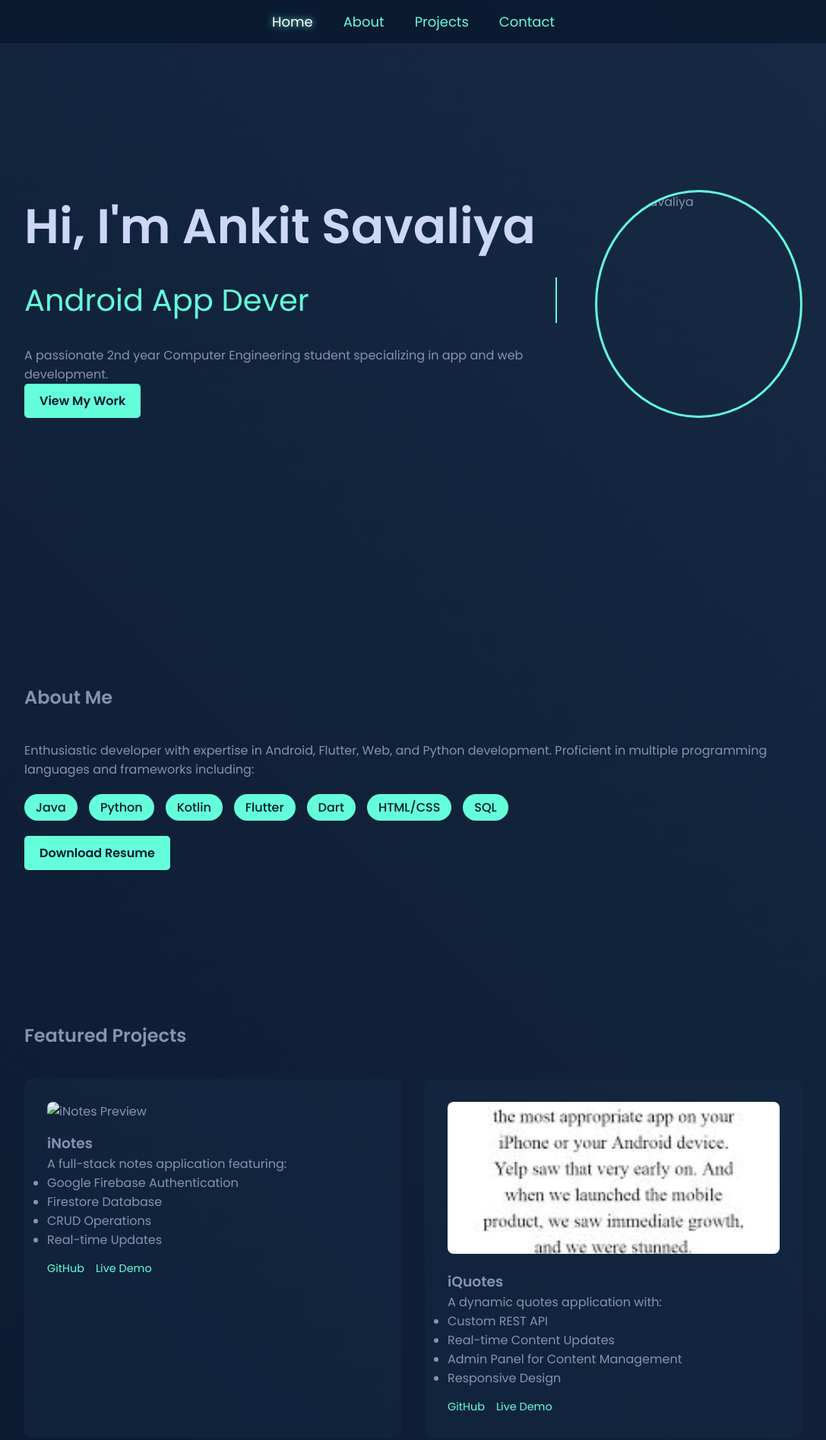
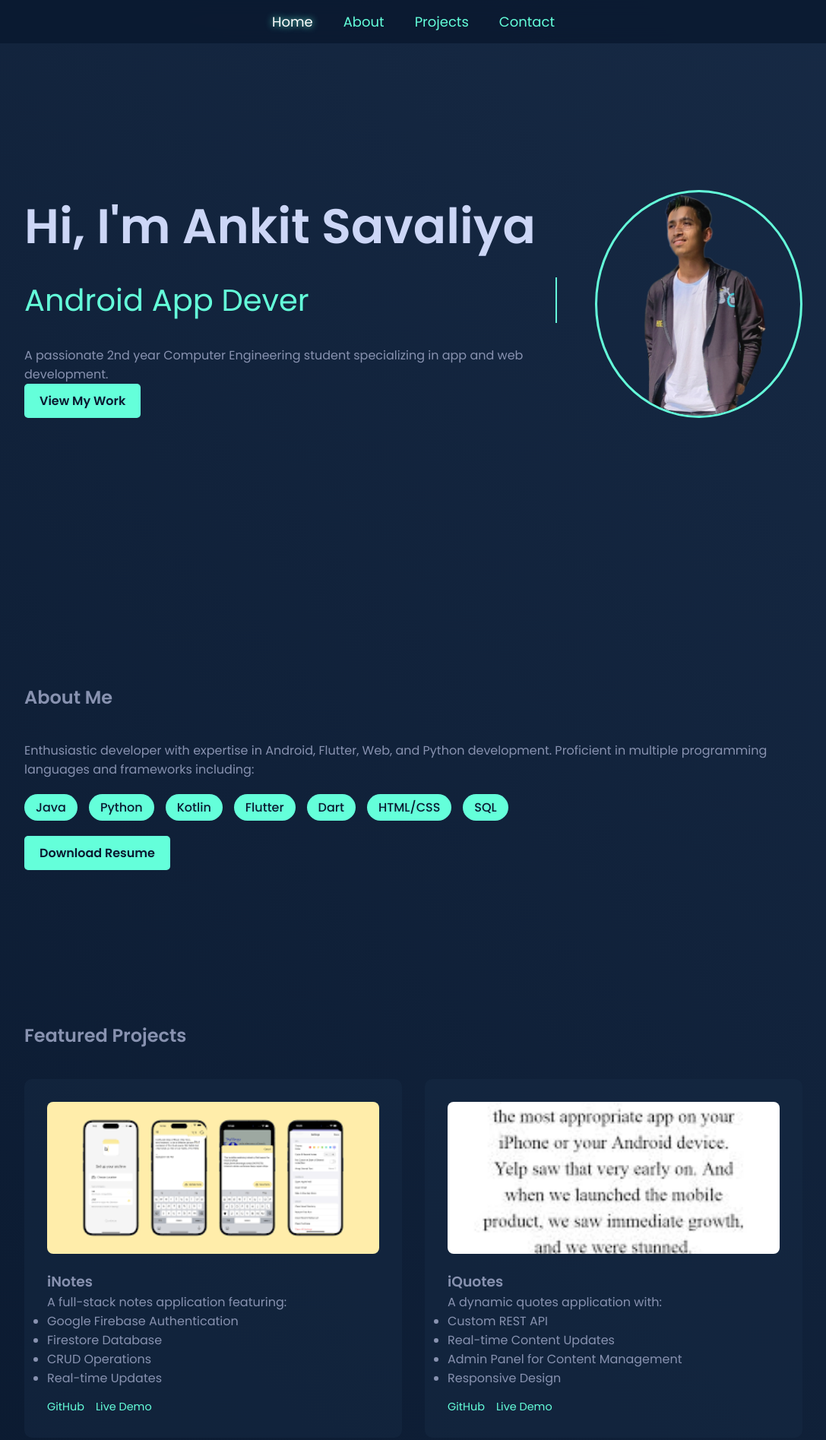
Before and after one commit to Ankit5125/Temp-Portfolio, a plain HTML site: page index.html in a window 1280 px wide. Shown: the top 1895 px of the page at 76% size, without its empty margins (96-1183 px from the left). Drawn offline with Linux system fonts and the light colour scheme.

Commit message:
Update index.html

```diff
--- a/index.html
+++ b/index.html
@@ -37,7 +37,7 @@
                 <p>A passionate 2nd year Computer Engineering student specializing in app and web development.</p>
                 <a href="#projects" class="cta-btn">View My Work</a>
             </div>
-            <img src="assets/profile.jpg" alt="Ankit Savaliya" class="profile-img" loading="lazy">
+            <img src="assets/profile.png" alt="Ankit Savaliya" class="profile-img" loading="lazy">
         </div>
     </section>
 
@@ -56,7 +56,7 @@
                     <span class="skill">HTML/CSS</span>
                     <span class="skill">SQL</span>
                 </div>
-                <a href="resume.pdf" download class="resume-btn">Download Resume</a>
+                <a href="Resume.pdf" download class="resume-btn">Download Resume</a>
             </div>
         </div>
     </section>
@@ -66,7 +66,7 @@
         <h2>Featured Projects</h2>
         <div class="projects">
             <div class="project-card">
-                <img src="assets/inotes-preview.jpg" alt="iNotes Preview" class="project-image" loading="lazy">
+                <img src="assets/inotes-preview.png" alt="iNotes Preview" class="project-image" loading="lazy">
                 <h3>iNotes</h3>
                 <p>A full-stack notes application featuring:</p>
                 <ul>
```
